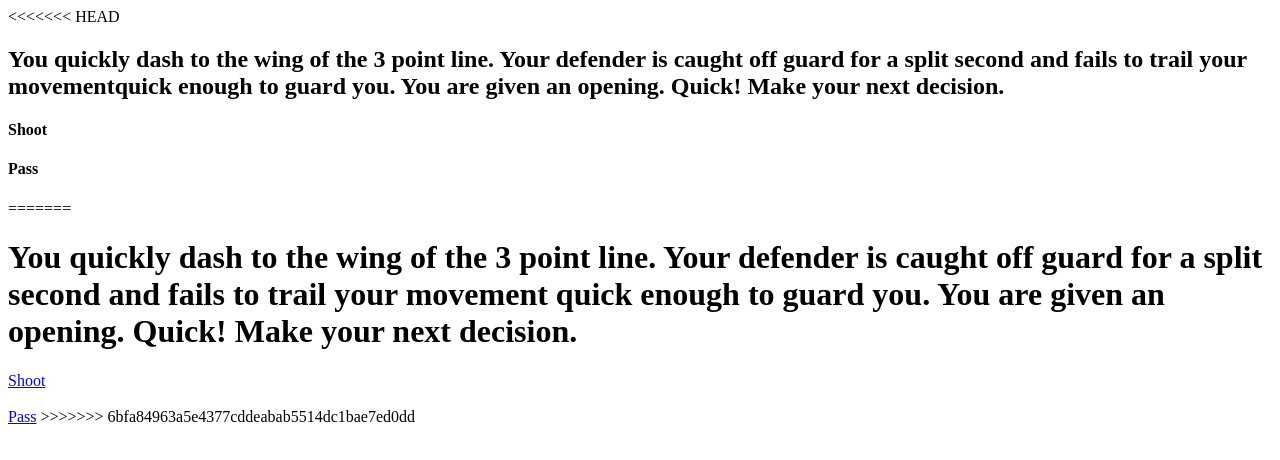
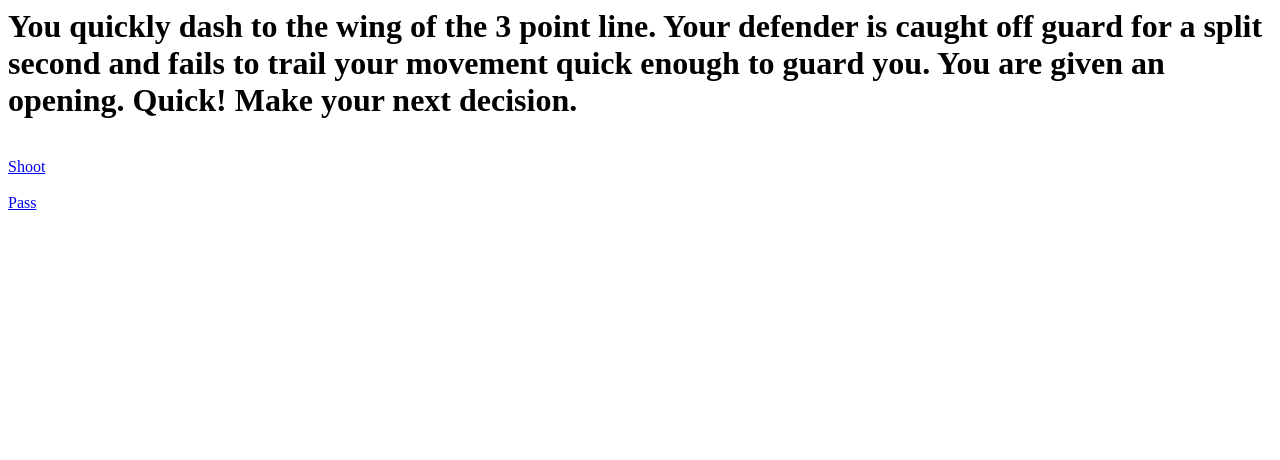
Before and after one commit to Anthonycanas/Basketball-game, a plain HTML site: page Basketball 4th Page Major.html in a window 1280 px wide. Drawn offline with Linux system fonts and the light colour scheme.

Commit message:
changes made

```diff
--- a/Basketball 4th Page Major.html
+++ b/Basketball 4th Page Major.html
@@ -1,20 +1,14 @@
 <html>
     <head>
-        <title>Basbetball game 4th Major</title>
+        <title>Basketball game 4th Major</title>
     </head>
-    <body>
-<<<<<<< HEAD
-    <h2>You quickly dash to the wing of the 3 point line. Your defender is caught off guard for a split second and fails to trail your movementquick enough to guard you. You are given an opening. Quick! Make your next decision. </h2>
-    <h4>Shoot</h4>
-    <a href=""> </a>
-    <h4>Pass</h4>
-    <a href=""> </a>
-=======
-    <h1>You quickly dash to the wing of the 3 point line. Your defender is caught off guard for a split second and fails to trail your movement quick enough to guard you. You are given an opening. Quick! Make your next decision. </h1>
+    <body
+    <>
+    <h1>You quickly dash to the wing of the 3 point line. Your defender is caught off guard for a split second and fails to trail your movement quick enough to guard you. You are given an opening. Quick! Make your next decision.</h1>
+    <br>
     <a href="Basketball%20Win.html">Shoot</a>
-        <br>
-        <br>
+    <br>
+    <br>
     <a href=ULTIMATE%20FAIL.html>Pass</a>
->>>>>>> 6bfa84963a5e4377cddeabab5514dc1bae7ed0dd
     </body>
 </html>
```
Also changed, not shown: Basketball Win.html (+1 -0 lines).
